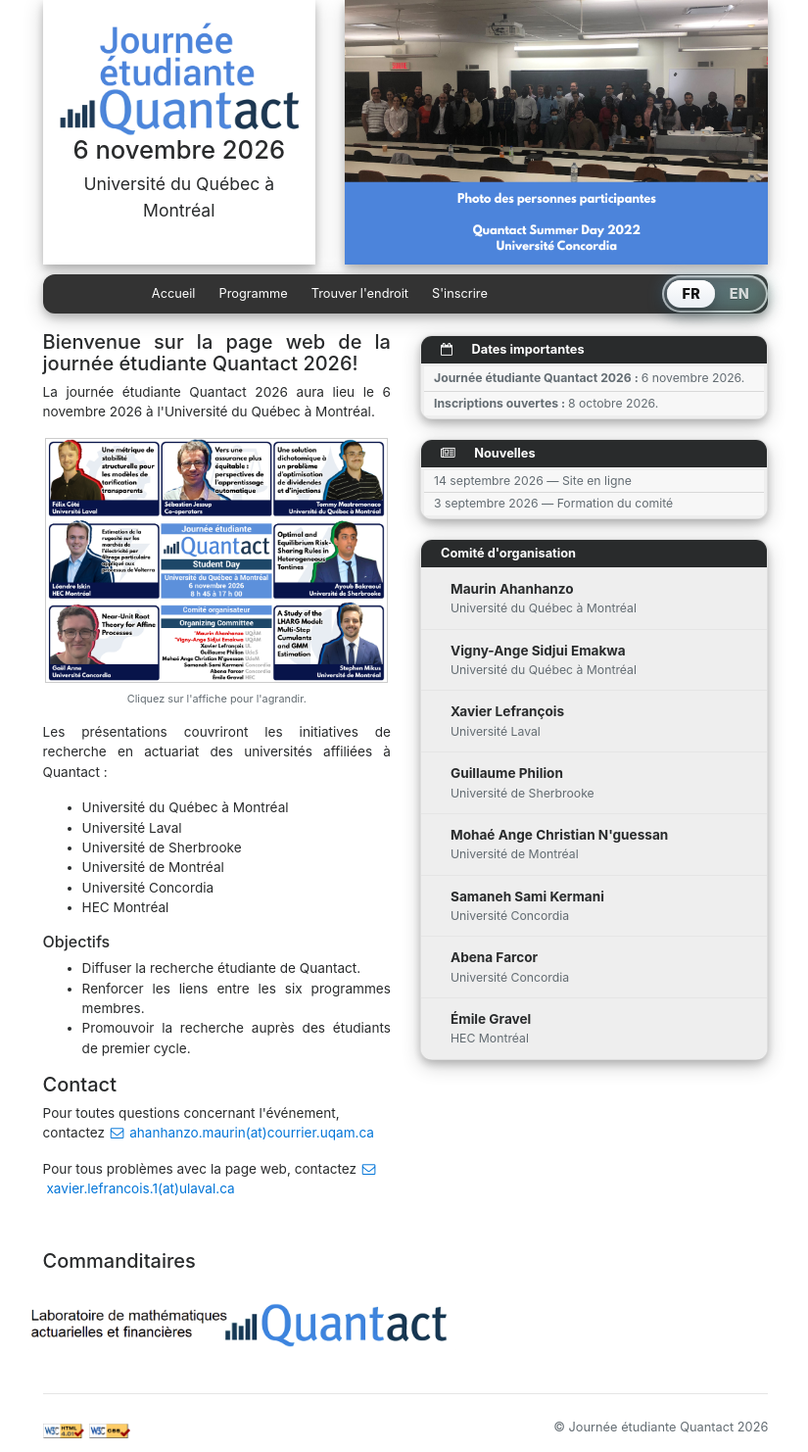
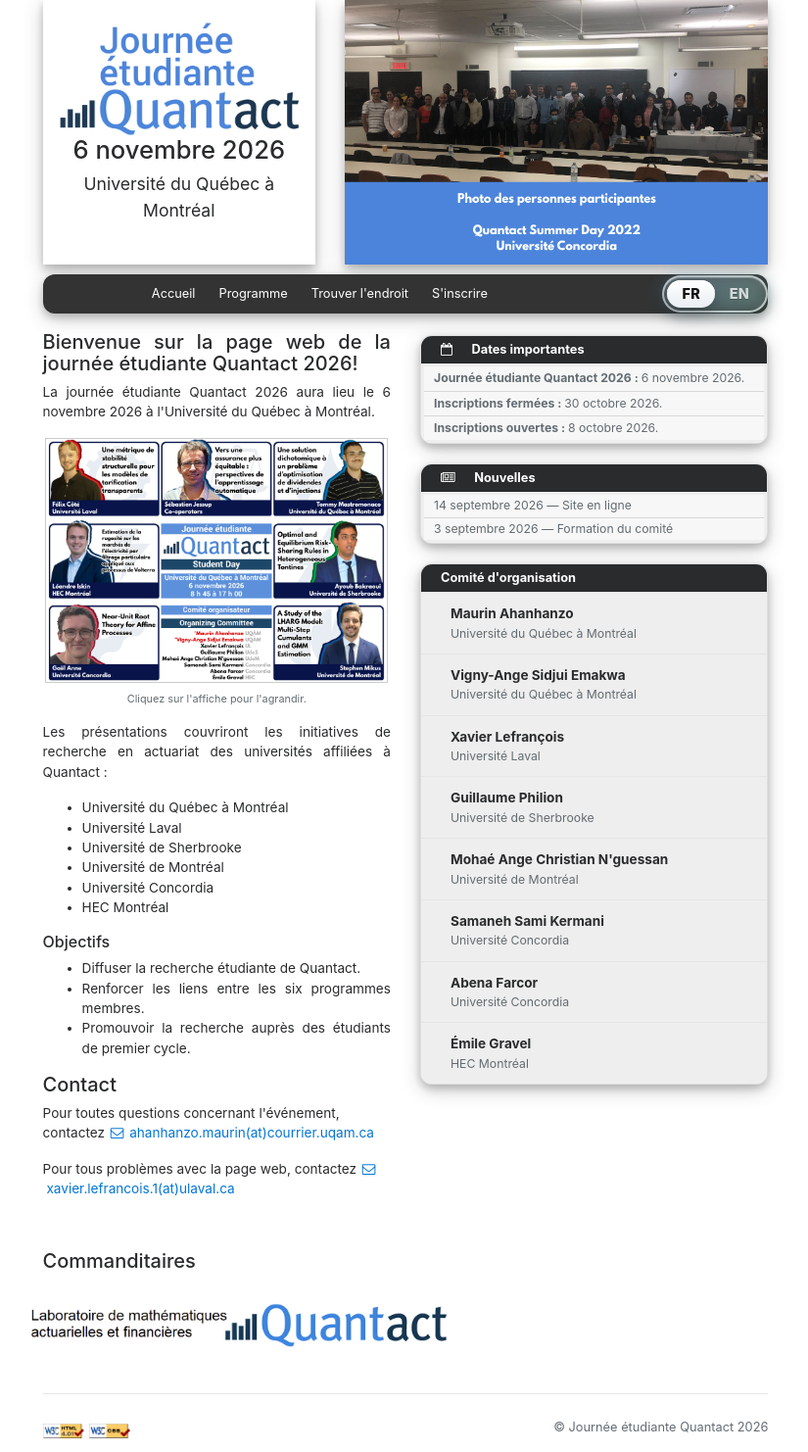
Before and after one commit to XavLef/Quantact_2026, a Jekyll site: the page built from index.html, in a window 1280 px wide. Shown: the whole page at 98% size, without its empty margins (226-1051 px from the left). Built offline with Jekyll 4.4.1, drawn with Linux system fonts in a browser that asks for light colours; nearby versions of some CDN libraries.

Commit message:
Update registration deadline text in conference.yml

```diff
--- a/_data/conference.yml
+++ b/_data/conference.yml
@@ -77,8 +77,10 @@ news:
 deadlines:
   - date: 2026-11-06
     text: { fr: "Journée étudiante Quantact 2026", en: "Quantact Student Day 2026" }
+  - date: 2026-10-30
+    text: { fr: "Inscriptions fermées", en: "Registration closed" }
   - date: 2026-10-08
-    text: { fr: "Inscriptions ouvertes", en: "Registration open" }
+    text: { fr: "Inscriptions ouvertes", en: "Registration opened" }
 
 sponsors:
   - name: Quantact
```
